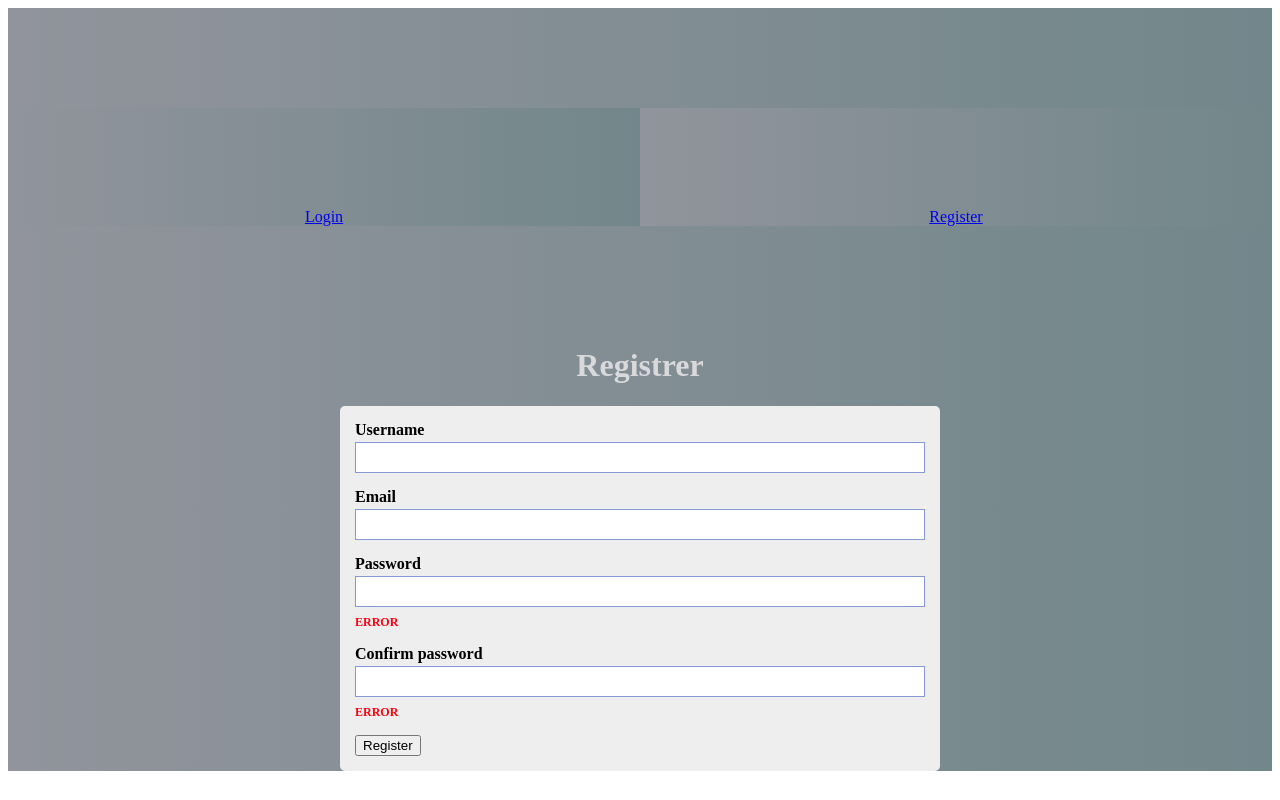
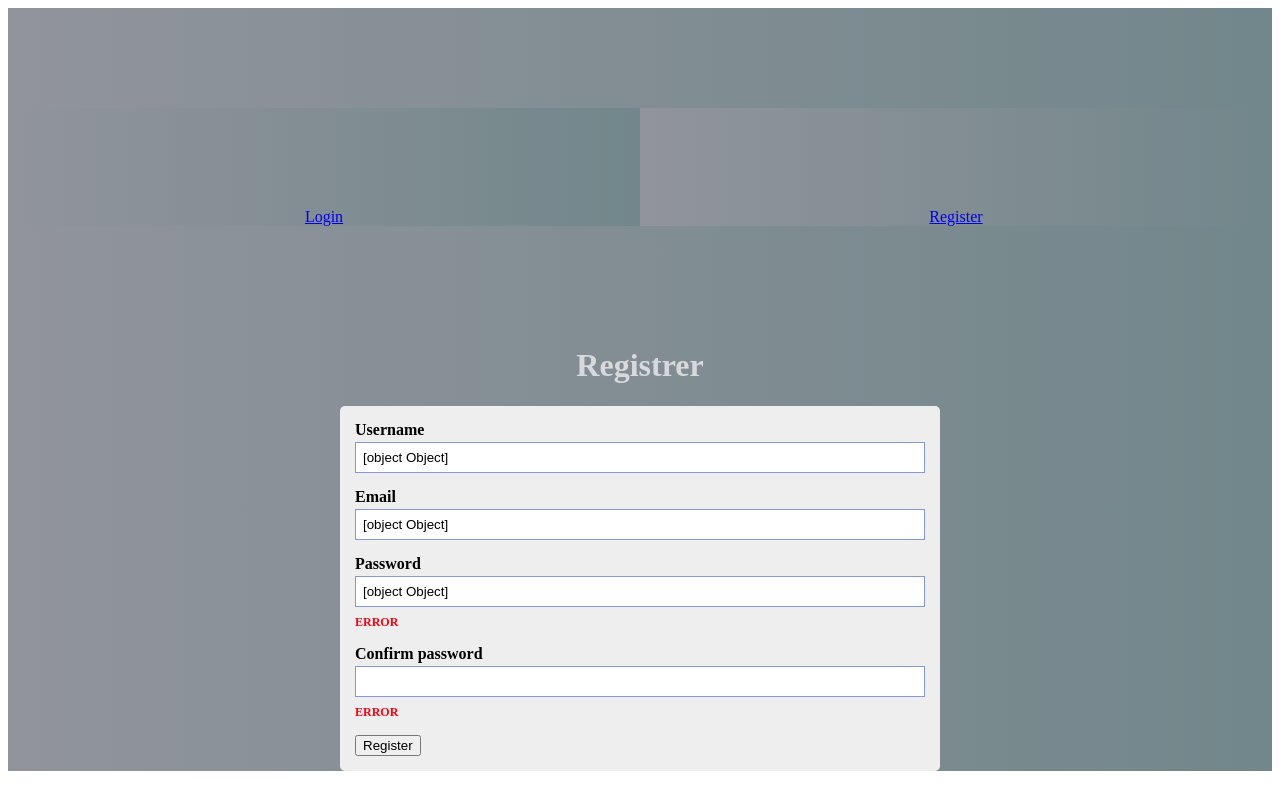
Before and after one commit to molchanovboris/final-task-frontend, a React (Create React App) app: page / in a window 1280 px wide. Built offline with nearby package versions, Linux system fonts and the light colour scheme.

Commit message:
add new login and register pages and header

```diff
--- a/src/components/Register/Register.js
+++ b/src/components/Register/Register.js
@@ -7,13 +7,41 @@ import axios from 'axios';
 
 export default class Registration extends Component {
 
+
   constructor(props) {
     super(props);
 
     this.state = {
-      username: '',
-      email: '',
-      password: ''
+      formControls: {
+        username: {
+          value: '',
+          type: 'username',
+          label: 'Username',
+          errorMassage: 'enter the correct email',
+        },
+        email: {
+          value: '',
+          type: 'email',
+          label: 'Email',
+          errorMassage: 'enter the correct email',
+          touched: false,
+          validation: {
+            required: true,
+            email: true
+          }
+        },
+        password: {
+          value: '',
+          type: 'password',
+          label: 'Password',
+          errorMassage: 'enter the correct password',
+          touched: false,
+          validation: {
+            required: true,
+            minLength: 6
+          }
+        }
+      }
     };
 
     this.registerHandler.bind(this);
@@ -22,7 +50,7 @@ export default class Registration extends Component {
 
   registerHandler = () => {
     console.log(this);
-    axios.post('http://localhost:5000/auth/register', { username: this.state.username , email: this.state.email, password: this.state.password })
+    axios.post('http://localhost:5000/auth/register', { username: this.state.formControls.username , email: this.state.formControls.email, password: this.state.formControls.password })
     .then(res => {
       console.log('http good');
       console.log(res);
@@ -33,6 +61,30 @@ export default class Registration extends Component {
     this.setState(params);
   }
 
+  onChangeHandler = (event, controlName) => {
+    console.log(`${controlName}: `, event.target.value)
+  }
+
+  renderInputs() {
+    return Object.keys(this.state.formControls).map((controlName, index) => {
+      const control = this.state.formControls[controlName]
+      return (
+        <Input
+          key={controlName + index}
+          type={control.type}
+          value={control.value}
+          valid={control.valid}
+          touched={control.touched}
+          label={control.label}
+          shouldValidate={!!control.validation}
+          errorMessage={control.errorMessage}
+          onChange={event => this.onChangeHandler(event, controlName)}
+        />
+      )
+    })
+
+  }
+
   render() {
     return (
       <div className={classes.Register}>
@@ -40,10 +92,13 @@ export default class Registration extends Component {
           <h1>Registrer</h1>
 
           <form onSubmit={this.registerHandler} className={classes.RegisterForm}>
-            <Input label="Username" value={this.state.username} onChange={($event) => this.updateFormState({ ...this.state, username: $event.target.value })}/>
-            <Input label="Email" value={this.state.email} onChange={($event) => this.updateFormState({ ...this.state, email: $event.target.value })} />
+
+
+
+            <Input label="Username" value={this.state.formControls.username} onChange={($event) => this.updateFormState({ ...this.state, username: $event.target.value })}/>
+            <Input label="Email" value={this.state.formControls.email} onChange={($event) => this.updateFormState({ ...this.state, email: $event.target.value })} />
             <Input
-              label="Password" value={this.state.password} onChange={($event) => this.updateFormState({ ...this.state, password: $event.target.value })}
+              label="Password" value={this.state.formControls.password} onChange={($event) => this.updateFormState({ ...this.state, password: $event.target.value })}
               errorMessage={'ERROR'}
             />
             <Input
```
